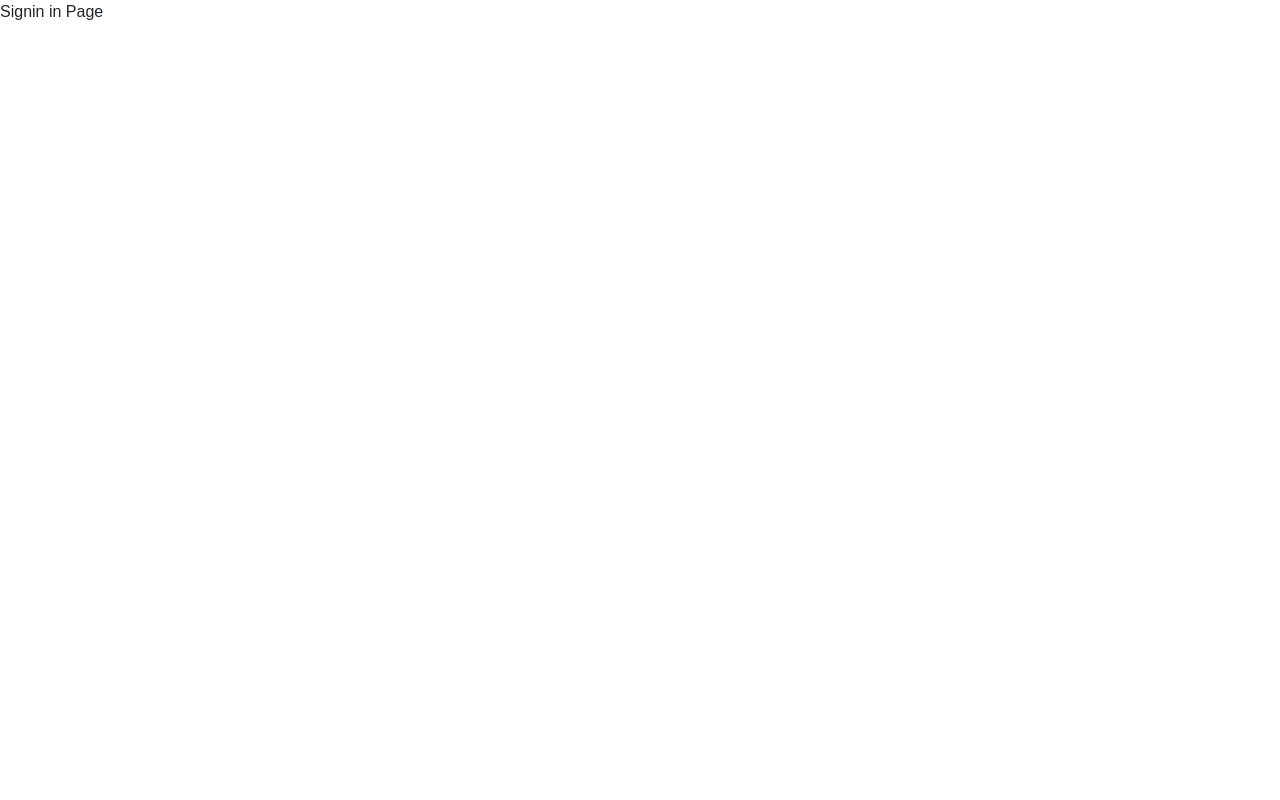
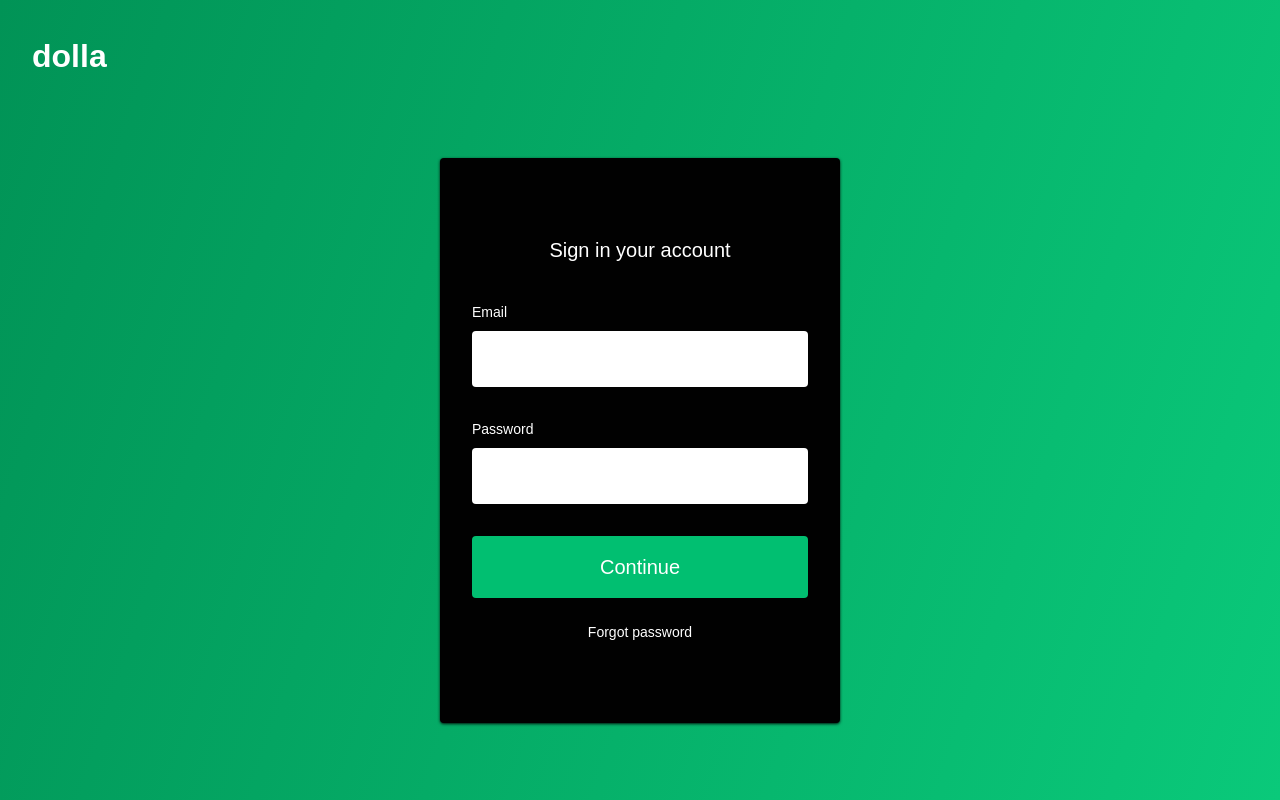
Before and after one commit to abdumutalibov/new_design_tt_eld, a Next.js app: page /Signin in a window 1280 px wide. Built offline with nearby package versions, Linux system fonts and the light colour scheme.

Commit message:
youtube finsh

```diff
--- a/component/Footer/index.js
+++ b/component/Footer/index.js
@@ -1,4 +1,5 @@
 import React from "react";
+import Link from 'next/link'
 import {
   FooterContainer,
   FooterLinkItems,
@@ -23,7 +24,7 @@ import {
 } from "react-icons/fa";
 const Footer = () => {
   return (
-    <FooterContainer>
+    <FooterContainer id='products'>
       <FooterWrap>
         <FooterLinksContainer>
           <FooterLinksWrapper>
@@ -65,7 +66,10 @@ const Footer = () => {
         </FooterLinksContainer>
         <SocialMedia>
           <SocialMediaWrap>
-            <SocialLogo href="/">dolla </SocialLogo>
+            <Link  href="/">
+
+            <SocialLogo>dolla </SocialLogo>
+            </Link>
             <WebsiteRights>dolla @ {new Date().getFullYear()} All rights reserved. </WebsiteRights>
             <SocialIcons>
               <SocialIconLink href="/" target="_blank" aria-label="Facebook">
--- a/component/InfoSection/Data.js
+++ b/component/InfoSection/Data.js
@@ -33,7 +33,7 @@ export const homeObjTwo = {
     darkText:true
 };
 export const homeObjThree = {
-  id: "products",
+  id: 'ff',
   lightBg: true,
   lightText: false,
   lightTextDesc: false,
--- a/component/InfoSection/index.js
+++ b/component/InfoSection/index.js
@@ -32,7 +32,8 @@ const InfoSection = ({
 }) => {
   return (
     <>
-      <InfoContainer lightBg={lightBg} id={id}>
+      <InfoContainer lightBg={lightBg} >
+
         <InfoWrapper>
           <InfoRow imgStart={imgStart}>
             <Column1>
--- a/component/Navbar/Navbar.js
+++ b/component/Navbar/Navbar.js
@@ -1,8 +1,6 @@
-import Link from "next/link";
-
 import styled from "styled-components";
 export const Nav = styled.nav`
-  background: ${({scrollNav})=> (scrollNav ? '#37353B' : 'transparent')};
+  background: ${({ scrollNav }) => (scrollNav ? "#37353B" : "transparent")};
   height: 80px;
   margin-top: -80px;
   display: flex;
@@ -14,7 +12,6 @@ export const Nav = styled.nav`
   z-index: 10;
   @media screen and (max-width: 960px) {
     transition: 0.8 all ease;
-
   }
 `;
 
@@ -68,7 +65,6 @@ export const MobileIcon = styled.div`
     color: #fff;
     /* transition: 0.8 all ease; */
   }
-
 `;
 
 export const NavMenu = styled.div`
@@ -84,10 +80,10 @@ export const NavMenu = styled.div`
   @media screen and (max-width: 768px) {
     display: none;
   }
-
 `;
 export const NavItem = styled.li`
   height: 80px;
+
 `;
 export const NavLinks = styled.a`
   color: #fff;
@@ -100,8 +96,18 @@ export const NavLinks = styled.a`
 
   &.active {
     border-bottom: 3px solid #01bf71;
+    color: #000;
+  }
+
+  /* border-bottom: ${({ active }) => active && "3px solid #01bf71"}; */
+  color: ${({ active }) => active && "#01bf71"};
+  :hover{
+    /* color: #01bf71; */
   }
   `;
+NavLinks.Item =styled.div`
+
+`
 
 export const NavBtn = styled.nav`
   display: flex;
@@ -109,10 +115,10 @@ align-items: center;
   @media screen and (max-width: 960px) {
     display: none;
   }
-@media screen and (max-width: 768px){
+  @media screen and (max-width: 768px) {
     display: none;
   }
-`
+`;
 export const NavBtnLink = styled.a`
   border-radius: 50px;
   background: #01bf71;
@@ -128,9 +134,9 @@ text-decoration: none;
   @media screen and (max-width: 320px) {
     font-size: 14px;
   }
-&:hover{
+  &:hover {
     transition: all 0.2s ease-in-out;
     background: #fff;
     color: #010606;
   }
-`
+`;
--- a/component/Navbar/index.js
+++ b/component/Navbar/index.js
@@ -12,60 +12,132 @@ import {
   NavMenu,
 } from "./Navbar";
 import { FaBars } from "react-icons/fa";
-const Navbar = ({toggle}) => {
+import { IconContext } from "react-icons/lib";
+import Link from "next/link";
+const Navbar = ({ toggle }) => {
+  const [scrollNav, setScrollNav] = useState(false);
+  const [isActive, setIsActive] = useState("");
+  const [isTabActive, setIsTabActive] = useState(true);
+  const changeNav = () => {
+    if (window.scrollY >= 80) {
+      setScrollNav(true);
+    } else{
+      setScrollNav(false);
+    }
+  };
 
-  const [scrollNav, setScrollNav] =useState(true)
+  useEffect(() => {
+    window.addEventListener("scroll", changeNav);
+  }, []);
 
-  const changeNav =()=>{
-   if(window.scrollY >=80){
-     setScrollNav(true)
-   } else if(window.scrollY <=80){
-     setScrollNav(false)
-   }
-  }
 
-  useEffect(()=>{
-    window.addEventListener('scroll', changeNav);
-    return () => window.removeEventListener('scroll', changeNav);
-  },[])
+
   return (
     <>
+      <IconContext.Provider value={{ color: "#fff" }}>
         <Nav scrollNav={scrollNav}>
           <NavbarContainer>
-          <NavLogo href="/" passHref>
+            <Link href="/" passHref>
+              <NavLogo>
                 <NavImg
                   src="https://tteld.com/assets/images/custom/logo-footer.png"
                   alt=""
                 />
               </NavLogo>
+            </Link>
+
             <MobileIcon onClick={toggle}>
               <FaBars />
             </MobileIcon>
-          <NavMenu>
+            <NavMenu active={isTabActive}>
               <NavItem>
-              <NavLinks href="#products">Products</NavLinks>
+                <Link href="#products">
+                  <NavLinks
+                    style={({ isActive }) => ({
+                      color: isActive ? "red" : "blue",
+                    })}
+                    smooth={true}
+                    duration={500}
+                    spy={true}
+                    exact="true"
+                    offset={-80}
+                    activeClass="active"
+                    onClick={() => {
+                      isTabActive && setIsActive("Yangi");
+                    }}
+                    active={isActive === "Yangi"}
+                  >
+                    Products
+                  </NavLinks>
+                </Link>
               </NavItem>
               <NavItem>
-              <NavLinks to="features">Features</NavLinks>
+                <Link href="#features">
+                  <NavLinks
+                    onClick={() => {
+                      isTabActive && setIsActive("Qabul qilgan");
+                    }}
+                    active={isActive === "Qabul qilgan"}
+                  >
+                    Features
+                  </NavLinks>
+                </Link>
               </NavItem>
               <NavItem>
-              <NavLinks to="reviews">Reviews</NavLinks>
+                <Link href="#reviews">
+                  <NavLinks
+                    onClick={() => {
+                      isTabActive && setIsActive("Jonatilgan");
+                    }}
+                    active={isActive === "Jonatilgan"}
+                  >
+                    Reviews
+                  </NavLinks>
+                </Link>
               </NavItem>
               <NavItem>
-              <NavLinks to="pricing">Pricing</NavLinks>
+                <Link href="#pricing">
+                  <NavLinks
+                    onClick={() => {
+                      isTabActive && setIsActive("Yopilgan");
+                    }}
+                    active={isActive === "Yopilgan"}
+                  >
+                    Pricing
+                  </NavLinks>
+                </Link>
               </NavItem>
               <NavItem>
-              <NavLinks to="about">About</NavLinks>
+                <Link href="#about">
+                  <NavLinks
+                    onClick={() => {
+                      isTabActive && setIsActive("About");
+                    }}
+                    active={isActive === "About"}
+                  >
+                    About
+                  </NavLinks>
+                </Link>
               </NavItem>
               <NavItem>
-              <NavLinks to="request">Request Demo</NavLinks>
+                <Link href="#request">
+                  <NavLinks
+                    onClick={() => {
+                      isTabActive && setIsActive("Demo");
+                    }}
+                    active={isActive === "Demo"}
+                  >
+                    Request Demo
+                  </NavLinks>
+                </Link>
               </NavItem>
             </NavMenu>
             <NavBtn>
-            <NavBtnLink href='/Signin'>Get it Now</NavBtnLink>
+              <NavBtnLink href="/Signin">Get it Now</NavBtnLink>
             </NavBtn>
           </NavbarContainer>
         </Nav>
+      </IconContext.Provider>
     </>
   );
 };
--- a/component/Sidebar/index.js
+++ b/component/Sidebar/index.js
@@ -17,7 +17,7 @@ const Sidebar = ({isOpen, toggle}) => {
           <SidebarLink to="request" onClick={toggle}>Request Demo</SidebarLink>
         </SidebarMenu>
         <SideBtnWrap>
-            <SidebarRoute href='/signin'>
+            <SidebarRoute href='/Signin'>
 Sigin In
             </SidebarRoute>
         </SideBtnWrap>
--- /dev/null
+++ b/component/Signin/SigninElements.js
@@ -0,0 +1,96 @@
+import styled from "styled-components";
+
+export const Container = styled.div`
+  min-height: 692px;
+  position: fixed;
+  bottom: 0;
+  left: 0;
+  right: 0;
+  top: 0;
+  z-index: 0;
+  overflow: hidden;
+  background: linear-gradient( 108deg,rgba(1, 147, 86, 1) 0%, rgba(10, 201, 122, 1) 100%);
+`;
+export const FormWrap = styled.div`
+  height: 100%;
+  display: flex;
+  flex-direction: column;
+  justify-content: center;
+
+  @media screen and (max-width: 400px) {
+    height: 80%;
+  }
+`;
+export const Icon = styled.a`
+  margin-left: 32px;
+  margin-top: 32px;
+  text-decoration: none;
+  color: #fff;
+  font-weight: 700;
+  font-size: 32px;
+
+  @media screen and (max-width: 480px) {
+    margin-left: 16px;
+    margin-top: 8px;
+  }
+`;
+export const FormContent = styled.div`
+  height: 100%;
+  display: flex;
+  flex-direction: column;
+  justify-content: center;
+
+  @media screen and (max-width: 480px) {
+    padding: 10px;
+  }
+`;
+export const Form = styled.form`
+  background: #010101;
+  max-width: 400px;
+  height: auto;
+  width: 100%;
+  z-index: 1;
+  display: grid;
+  margin: 0 auto;
+  padding: 80px 32px;
+  border-radius: 4px;
+  box-shadow: 0 1px 3px rgba(0, 0, 0, 0.9);
+
+  @media screen and (max-width: 400px) {
+    padding: 32px 32px;
+  }
+`;
+export const FormH1 = styled.h1`
+  margin-bottom: 40px;
+  color: #fff;
+  font-size: 20px;
+  font-weight: 400;
+  text-align: center;
+`;
+export const FormLabel = styled.label`
+  margin-bottom: 8px;
+  font-size: 14px;
+  color: #fff;
+`;
+
+export const FormInput = styled.input`
+padding: 16px 16px;
+margin-bottom: 32px;
+border: none;
+border-radius: 4px ;
+`
+export const FormButton = styled.button`
+background: #01bf71;
+padding: 16px 0;
+border: none;
+border-radius: 4px;
+color: #fff;
+font-size: 20px;
+cursor: pointer;
+`
+export const Text = styled.span`
+text-align: center;
+margin-top: 24px;
+color: #fff;
+font-size: 14px;
+`
--- /dev/null
+++ b/component/Signin/index.js
@@ -0,0 +1,25 @@
+import React from 'react'
+import { Container, Form, FormButton, FormContent, FormH1, FormInput, FormLabel, FormWrap, Icon, Text } from './SigninElements'
+
+const SignIn = () => {
+  return (
+    <Container>
+        <FormWrap>
+            <Icon href='/'>dolla</Icon>
+            <FormContent>
+                <Form action='#'>
+                    <FormH1>Sign in your account</FormH1>
+                    <FormLabel htmlFor='for'>Email</FormLabel>
+                    <FormInput type='email' required/>
+                    <FormLabel htmlFor='for'>Password</FormLabel>
+                    <FormInput type='password' required/>
+                    <FormButton type='submit'>Continue</FormButton>
+                    <Text>Forgot password</Text>
+                </Form>
+            </FormContent>
+        </FormWrap>
+    </Container>
+  )
+}
+
+export default SignIn
--- a/package.json
+++ b/package.json
@@ -14,6 +14,7 @@
     "react": "18.1.0",
     "react-dom": "18.1.0",
     "react-icons": "^4.3.1",
+    "react-scroll": "^1.8.7",
     "styled-components": "^5.3.5"
   },
   "devDependencies": {
--- a/pages/Signin.js
+++ b/pages/Signin.js
@@ -1,8 +1,12 @@
 import React from 'react'
+import { Icon } from '../component/Sidebar/SidebarElements'
+import SignIn from '../component/Signin'
 
 const SigninPage = () => {
   return (
-    <div>Signin in Page</div>
+    <>
+     <SignIn/>
+    </>
   )
 }
 
```
Also changed, not shown: component/ScrollToTop.js (added, +8 -0 lines), 1 other file (tests, documents, lock files or other folders). Lines whose indentation alone changed are shown as unchanged.
